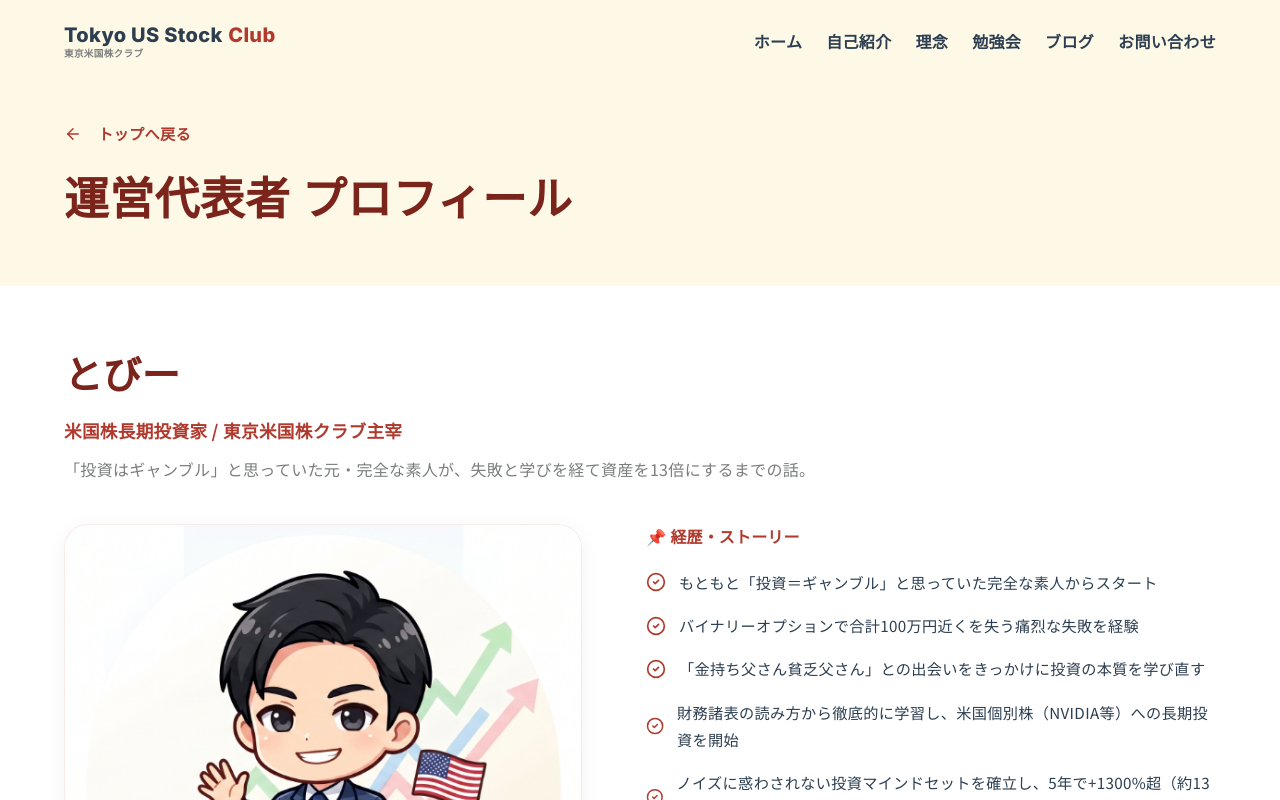
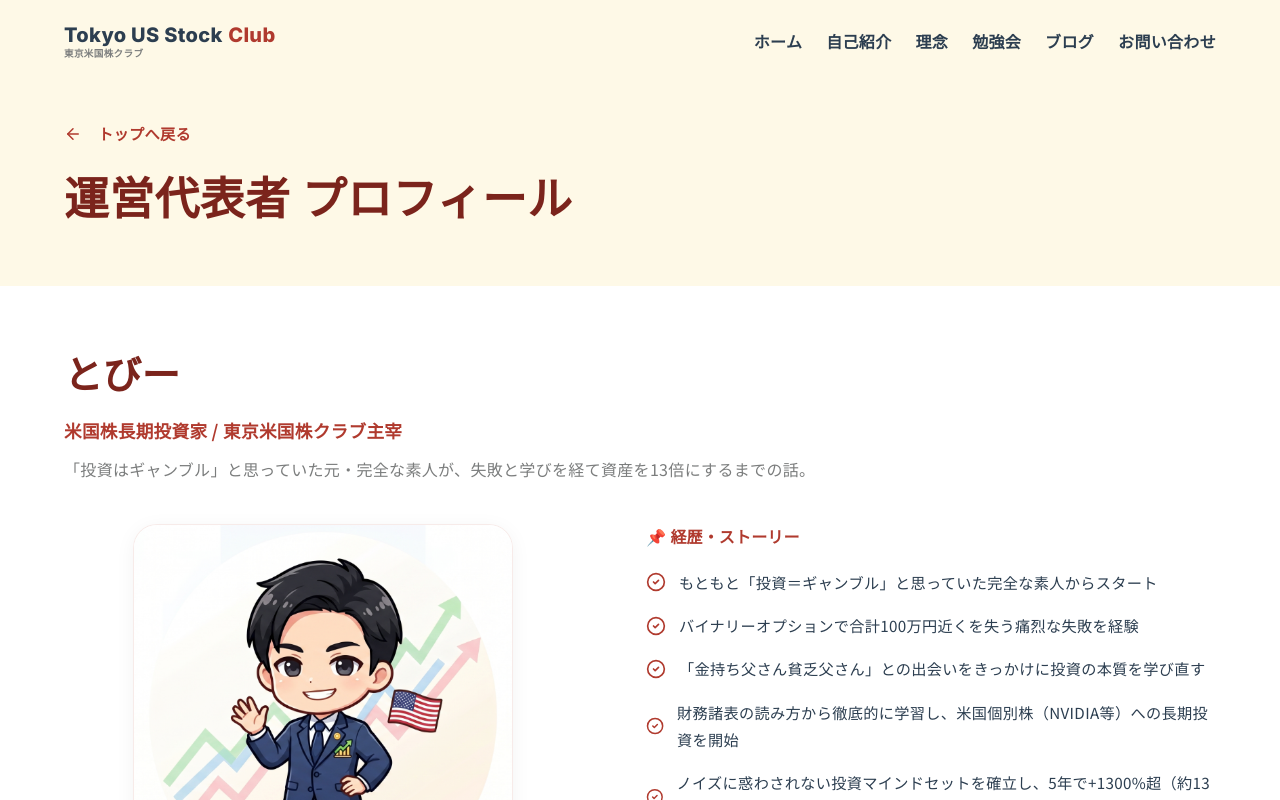
Before and after one commit to yutarotobioka0121-ship-it/tokyo-us-stock-site, a Next.js app: page /about in a window 1280 px wide. Built offline with nearby package versions, Linux system fonts and the light colour scheme; no server answers; a web font is replaced by a local one.

Commit message:
style: make profile image sticky and limit max width for better desktop/mobile spacing

```diff
--- a/src/app/about/page.tsx
+++ b/src/app/about/page.tsx
@@ -31,7 +31,7 @@ export default function AboutPage() {
           </div>
 
           <div className="about-grid" style={{ alignItems: 'flex-start' }}>
-            <div className="about-image-container">
+            <div className="about-image-container" style={{ position: 'sticky', top: '100px', maxWidth: '380px', width: '100%', margin: '0 auto' }}>
               <div className="about-image-wrapper glass-card">
                 <Image
                   src="/profile.png"
```
